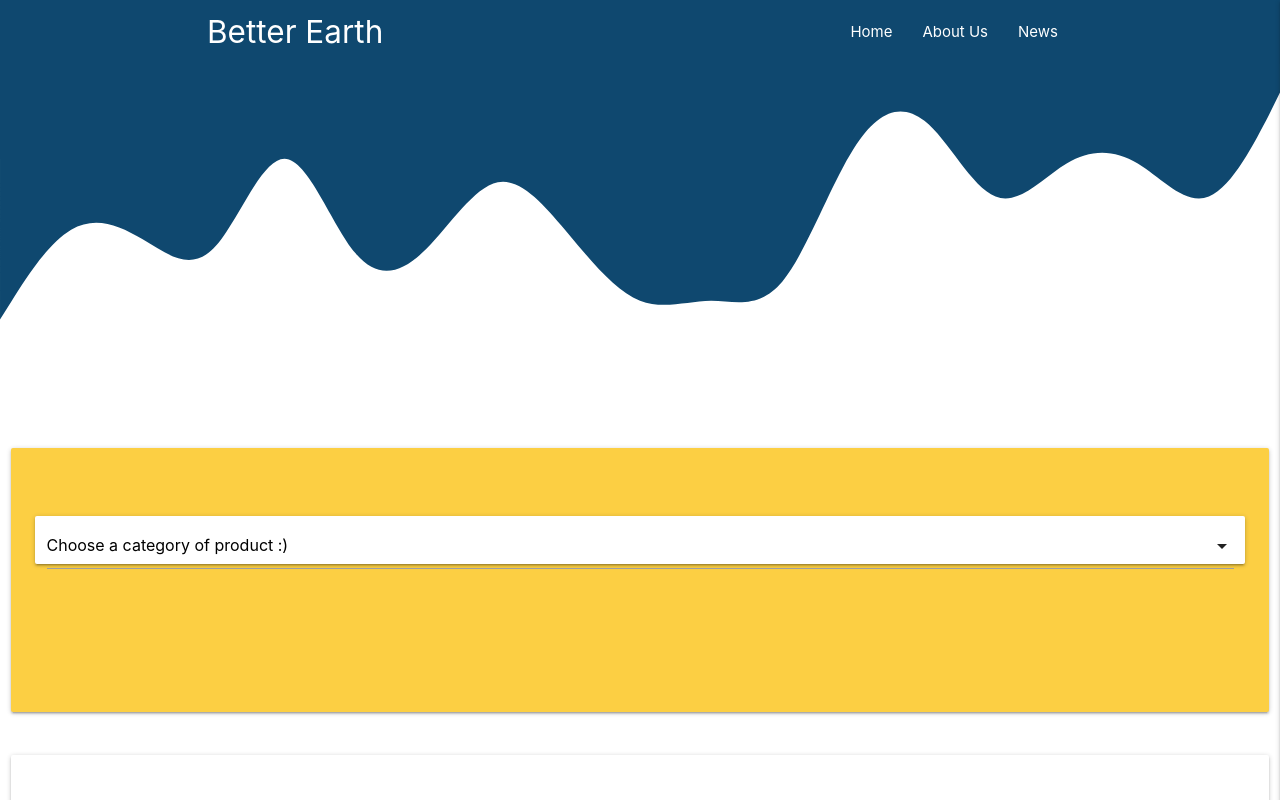
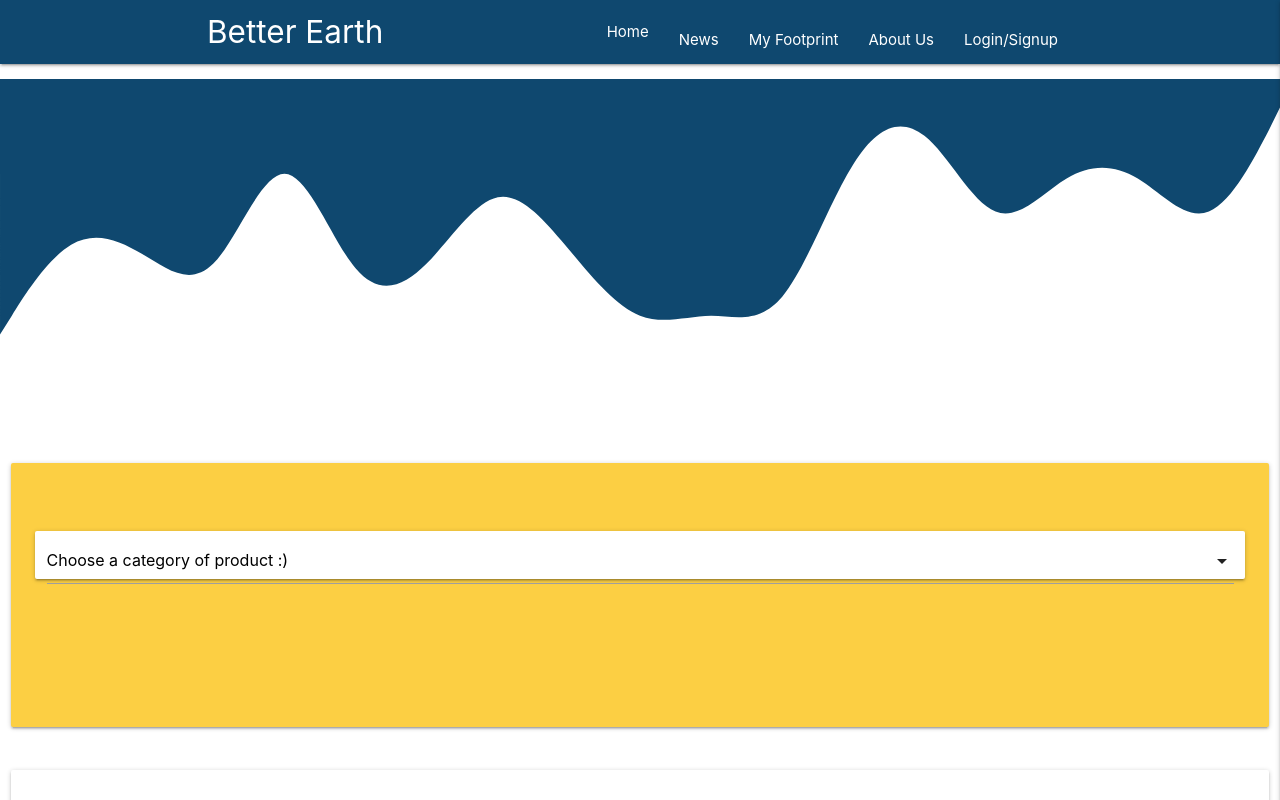
Before and after one commit to avaarm/Better-Earth, a React (Create React App) app in the folder client/: page / in a window 1280 px wide. Shown: the top 800 px of the page. Built offline with nearby package versions, Linux system fonts and the light colour scheme; no server answers; a web font is replaced by a local one.

Commit message:
adding pages

```diff
--- a/client/src/components/Nav/index.js
+++ b/client/src/components/Nav/index.js
@@ -6,7 +6,7 @@ import waves from "./waves.svg"
 
 // anything that is materialize react specific has to be imported
 
-function Nav() {
+function Nav(props) {
   return (
     <div>
       <Navbar
@@ -33,8 +33,18 @@ function Nav() {
         }}
       >
         <NavItem href="">Home</NavItem>
-        <NavItem href="components.html">About Us</NavItem>
-        <NavItem href="components.html">News</NavItem>
+      <NavItem href="#NewsCard"
+          onClick={() => props.handlePageChange("NewsCard")}
+          className={props.currentPage === "NewsCard" ? "nav-link active" : "nav-link"}>News</NavItem>
+        <NavItem href="#FootprintCard"
+          onClick={() => props.handlePageChange("FootprintCard")}
+          className={props.currentPage === "FootprintCard" ? "nav-link active" : "nav-link"}>My Footprint</NavItem>
+        <NavItem href="#about"
+          onClick={() => props.handlePageChange("About")}
+          className={props.currentPage === "About" ? "nav-link active" : "nav-link"}>About Us</NavItem>
+        <NavItem href="#Signup"
+          onClick={() => props.handlePageChange("Signup")}
+          className={props.currentPage === "Signup" ? "nav-link active" : "nav-link"}>Login/Signup</NavItem>
       </Navbar>
       <div>
       <img src={waves} />
```
Also changed, not shown: client/src/pages/Categories.js (added), client/src/pages/MainContainer.js (added), 3 other files (tests, documents, lock files or other folders).
